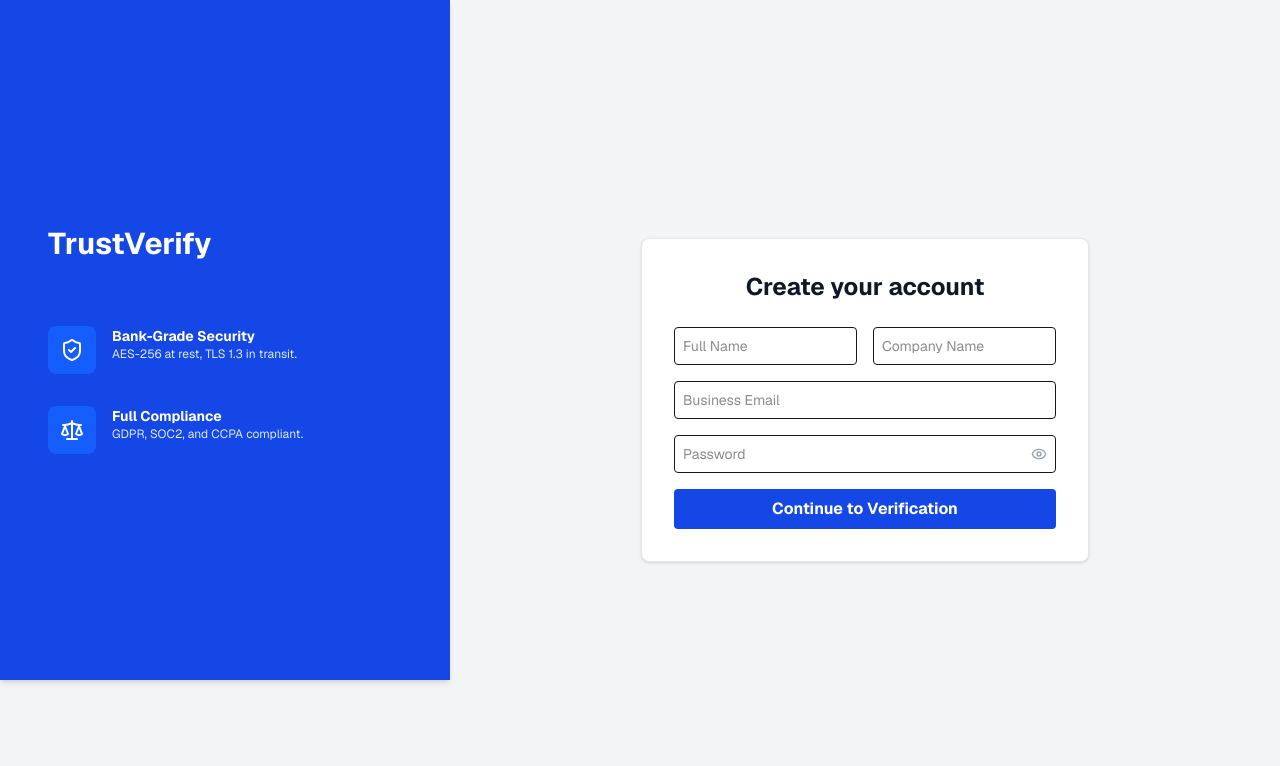
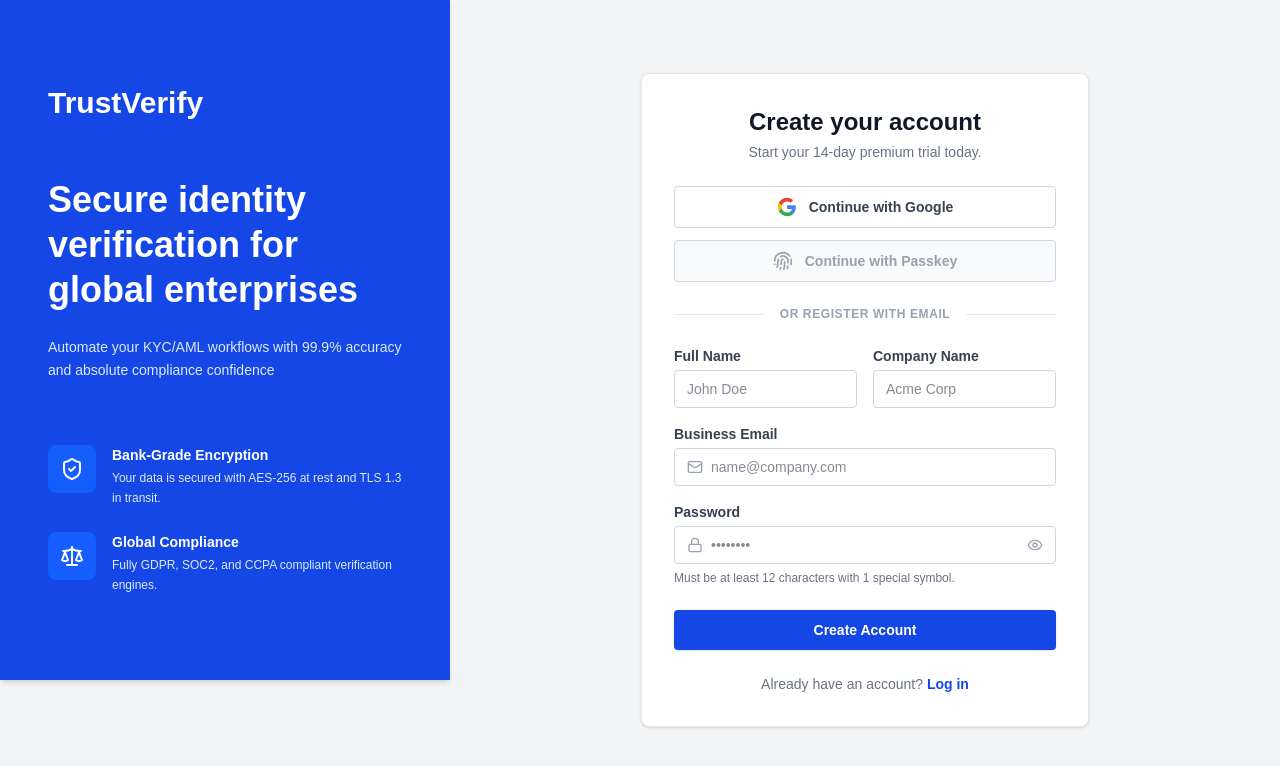
Before and after one commit to Rounatto/kyc, a Next.js app: page /register in a window 1280 px wide. Shown: the top 766 px of the page. Built offline with nearby package versions, Linux system fonts and the light colour scheme.

Commit message:
fixing the register page.tsx

```diff
--- a/app/register/page.tsx
+++ b/app/register/page.tsx
@@ -2,138 +2,163 @@
 
 import { useState } from "react";
 import Link from "next/link";
-import { Mail, Lock, Eye, EyeOff, ShieldCheck, Scale, Loader2, ArrowRight, ArrowLeft } from "lucide-react";
+import { Mail, Lock, Eye, EyeOff, ShieldCheck, Scale, Fingerprint } from "lucide-react";
 import { useRouter } from "next/navigation";
 import { signIn } from "next-auth/react";
 
 export default function Register() {
-    // État du flux (Step-based UI)
-    const [step, setStep] = useState<"REGISTER" | "OTP">("REGISTER");
-
-    // États du formulaire
     const [showPassword, setShowPassword] = useState(false);
     const [password, setPassword] = useState("");
     const [fullName, setFullName] = useState("");
     const [companyName, setCompanyName] = useState("");
     const [email, setEmail] = useState("");
-    const [otpCode, setOtpCode] = useState("");
-
-    // États de contrôle
     const [error, setError] = useState("");
     const [isLoading, setIsLoading] = useState(false);
+
+    const correctLength = password.length >= 12;
+    const hasSpecialChar = /[!@#$%^&*(),.?":{}|<>]/.test(password);
+    const isValid = correctLength && hasSpecialChar;
+
     const router = useRouter();
 
-    // Validation Password
-    const correctLength = password.length >= 12;
-    const hasSpecialChar = /[!@#$%^&*(),.?":{}|<>]/.test(password);
-    const isValidPassword = correctLength && hasSpecialChar;
-
-    // ÉTAPE 1 : Envoi de la demande d'inscription (Génération OTP)
-    const handleRegister = async (e: React.FormEvent) => {
+    const handleSubmit = async (e: React.FormEvent) => {
         e.preventDefault();
         setError("");
-        if (!isValidPassword) return setError("Le mot de passe doit faire 12 caractères et contenir un symbole spécial.");
+
+        if (!isValid) {
+            setError("Veuillez respecter les critères de mot de passe.");
+            return;
+        }
 
         setIsLoading(true);
         try {
-            const response = await fetch("/api/auth/register", {
+            const response = await fetch("/api/register", {
                 method: "POST",
                 headers: { "Content-Type": "application/json" },
                 body: JSON.stringify({ email, password, fullName, companyName }),
             });
+            if (response.ok) {
+                router.push("/login");
+            } else {
                 const data = await response.json();
-
-            if (response.ok) {
-                setStep("OTP"); // Bascule vers la saisie du code
-            } else {
-                setError(data.error || "Une erreur est survenue.");
+                setError(data.error || "Une erreur est survenue lors de l'inscription.");
             }
-        } catch { setError("Serveur indisponible."); }
-        finally { setIsLoading(false); }
+        } catch (err) {
+            setError("Impossible de se connecter au serveur.");
+        } finally {
+            setIsLoading(false);
         }
-
-    // ÉTAPE 2 : Validation OTP et Finalisation Inscription
-    const handleVerify = async (e: React.FormEvent) => {
-        e.preventDefault();
-        setError("");
-        setIsLoading(true);
-        try {
-            const response = await fetch("/api/auth/verify-register", {
-                method: "POST",
-                headers: { "Content-Type": "application/json" },
-                body: JSON.stringify({ email, password, fullName, companyName, otpCode }),
-            });
-            const data = await response.json();
-
-            if (response.ok) {
-                router.push("/login"); // Succès : redirection vers connexion
-            } else {
-                setError(data.error || "Code invalide.");
-            }
-        } catch { setError("Erreur de connexion lors de la vérification."); }
-        finally { setIsLoading(false); }
     }
 
     return (
-        <div className="flex h-screen w-full flex-row bg-gray-100 overflow-hidden font-sans">
-            {/* Colonne Design */}
+        <div className="flex h-screen w-full flex-row bg-gray-100 overflow-hidden">
+            {/* Colonne Bleue */}
             <div className="hidden lg:flex flex-col w-[450px] shrink-0 h-[85%]">
                 <div className="flex flex-col w-full h-full items-start justify-center gap-16 p-12 bg-blue-700 text-white shadow-md overflow-hidden">
-                    <h1 className="font-bold text-white text-3xl">TrustVerify</h1>
-                    <div className="flex flex-col gap-8">
-                        <div className="flex items-start gap-4">
-                            <div className="p-3 bg-blue-600 rounded-lg"><ShieldCheck /></div>
-                            <div><p className="font-bold text-sm">Bank-Grade Security</p><p className="text-xs text-blue-100">AES-256 at rest, TLS 1.3 in transit.</p></div>
+                    <div className="flex flex-col gap-4 xl:gap-6 w-full">
+                        <h1 className="font-bold text-white mb-4 text-3xl">TrustVerify</h1>
+                        <p className="text-4xl leading-tight font-bold mt-4"><b>Secure identity verification for global enterprises</b></p>
+                        <p className="text-sm text-blue-100 leading-relaxed max-w-sm">Automate your KYC/AML workflows with 99.9% accuracy and absolute compliance confidence</p>
                     </div>
-                        <div className="flex items-start gap-4">
-                            <div className="p-3 bg-blue-600 rounded-lg"><Scale /></div>
-                            <div><p className="font-bold text-sm">Full Compliance</p><p className="text-xs text-blue-100">GDPR, SOC2, and CCPA compliant.</p></div>
+                    <div className="flex flex-col gap-4 xl:gap-6 w-full">
+                        <div className="flex flex-row items-start gap-3 xl:gap-4">
+                            <div className="p-3 bg-blue-600 rounded-lg shrink-0 text-xl"><ShieldCheck /></div>
+                            <div className="flex flex-col gap-1">
+                                <p className="flex text-sm font-bold text-white">Bank-Grade Encryption</p>
+                                <p className="flex text-xs text-blue-100 max-w-xs leading-relaxed">Your data is secured with AES-256 at rest and TLS 1.3 in transit.</p>
+                            </div>
+                        </div>
+                        <div className="flex flex-row items-start gap-3 xl:gap-4">
+                            <div className="p-3 bg-blue-600 rounded-lg shrink-0 text-xl"><Scale /></div>
+                            <div className="flex flex-col gap-1">
+                                <p className="flex text-sm font-bold text-white">Global Compliance</p>
+                                <p className="flex text-xs text-blue-100 max-w-xs leading-relaxed">Fully GDPR, SOC2, and CCPA compliant verification engines.</p>
+                            </div>
                         </div>
                     </div>
                 </div>
             </div>
 
-            {/* Formulaire Dynamique */}
-            <div className="flex flex-col items-center justify-center flex-1 h-full p-6">
+            {/* Formulaire */}
+            <div className="flex flex-col items-center justify-center flex-1 h-full p-6 lg:p-8 overflow-y-auto">
                 <div className="flex flex-col w-full max-w-md bg-white rounded-lg border border-gray-200 p-8 shadow-sm">
+                    <div className="mb-6 text-center">
+                        <h2 className="text-2xl font-bold text-gray-900">Create your account</h2>
+                        <p className="text-sm text-gray-500 mt-1">Start your 14-day premium trial today.</p>
+                    </div>
 
-                    {step === "REGISTER" ? (
-                        <>
-                            <h2 className="text-2xl font-bold text-gray-900 mb-6 text-center">Create your account</h2>
+                    <div className="flex flex-col gap-3 mb-6">
+                        <button
+                            type="button"
+                            onClick={() => signIn('google', { callbackUrl: '/dashboard' })}
+                            className="flex items-center justify-center gap-3 w-full border border-gray-300 bg-white text-gray-700 py-2.5 px-4 rounded-sm hover:bg-gray-50 transition-colors text-sm font-bold cursor-pointer"
+                        >
+                            <svg className="w-5 h-5" viewBox="0 0 24 24">
+                                <path fill="#4285F4" d="M22.56 12.25c0-.78-.07-1.53-.2-2.25H12v4.26h5.92c-.26 1.37-1.04 2.53-2.21 3.31v2.77h3.57c2.08-1.92 3.28-4.74 3.28-8.09z" />
+                                <path fill="#34A853" d="M12 23c2.97 0 5.46-.98 7.28-2.66l-3.57-2.77c-.98.66-2.23 1.06-3.71 1.06-2.86 0-5.29-1.93-6.16-4.53H2.18v2.84C3.99 20.53 7.7 23 12 23z" />
+                                <path fill="#FBBC05" d="M5.84 14.09c-.22-.66-.35-1.36-.35-2.09s.13-1.43.35-2.09V7.07H2.18C1.43 8.55 1 10.22 1 12s.43 3.45 1.18 4.93l2.85-2.22.81-.62z" />
+                                <path fill="#EA4335" d="M12 5.38c1.62 0 3.06.56 4.21 1.64l3.15-3.15C17.45 2.09 14.97 1 12 1 7.7 1 3.99 3.47 2.18 7.07l3.66 2.84c.87-2.6 3.3-4.53 6.16-4.53z" />
+                            </svg>
+                            Continue with Google
+                        </button>
+                        <button
+                            type="button"
+                            className="flex items-center justify-center gap-3 w-full border border-gray-300 bg-gray-50 text-gray-400 py-2.5 px-4 rounded-sm text-sm font-bold cursor-not-allowed group relative"
+                        >
+                            <Fingerprint className="w-5 h-5" />
+                            Continue with Passkey
+                            {/* 💡 Tooltip pour expliquer à l'utilisateur */}
+                            <span className="absolute hidden group-hover:block bottom-full mb-2 w-max px-3 py-1 bg-gray-800 text-white text-xs rounded-sm shadow-md">
+                                Set up your Passkey in Settings after registration
+                            </span>
+                        </button>
+                    </div>
+
+                    <div className="flex items-center gap-4 mb-6">
+                        <div className="flex-1 h-[1px] bg-gray-200"></div>
+                        <p className="text-xs text-gray-400 font-bold uppercase tracking-wider">Or register with email</p>
+                        <div className="flex-1 h-[1px] bg-gray-200"></div>
+                    </div>
+
                     {error && <div className="p-3 mb-4 text-sm text-red-600 bg-red-50 border border-red-200 rounded-sm">{error}</div>}
-                            <form onSubmit={handleRegister} className="flex flex-col gap-4">
-                                <div className="flex gap-4">
-                                    <input className="w-full border p-2 text-sm rounded-sm focus:border-blue-500 outline-none" placeholder="Full Name" value={fullName} onChange={(e) => setFullName(e.target.value)} required />
-                                    <input className="w-full border p-2 text-sm rounded-sm focus:border-blue-500 outline-none" placeholder="Company Name" value={companyName} onChange={(e) => setCompanyName(e.target.value)} required />
+
+                    <form onSubmit={handleSubmit} className="flex flex-col gap-4">
+                        <div className="flex flex-row gap-4">
+                            <div className="flex flex-col flex-1">
+                                <label className="text-sm font-bold text-gray-700 mb-1">Full Name</label>
+                                <input type="text" placeholder="John Doe" className="w-full border border-gray-300 rounded-sm py-2 px-3 text-sm outline-none text-gray-900 focus:border-blue-500 transition-colors" value={fullName} onChange={(e) => setFullName(e.target.value)} required/>
                             </div>
-                                <input type="email" className="w-full border p-2 text-sm rounded-sm focus:border-blue-500 outline-none" placeholder="Business Email" value={email} onChange={(e) => setEmail(e.target.value)} required />
-                                <div className="relative border p-2 rounded-sm flex items-center focus-within:border-blue-500">
-                                    <input type={showPassword ? "text" : "password"} className="w-full text-sm outline-none" placeholder="Password" value={password} onChange={(e) => setPassword(e.target.value)} required />
-                                    <span onClick={() => setShowPassword(!showPassword)} className="cursor-pointer text-gray-400 hover:text-gray-600">
+                            <div className="flex flex-col flex-1">
+                                <label className="text-sm font-bold text-gray-700 mb-1">Company Name</label>
+                                <input type="text" placeholder="Acme Corp" className="w-full border border-gray-300 rounded-sm py-2 px-3 text-sm outline-none text-gray-900 focus:border-blue-500 transition-colors" value={companyName} onChange={(e) => setCompanyName(e.target.value)} required/>
+                            </div>
+                        </div>
+                        <div className="flex flex-col">
+                            <label className="text-sm font-bold text-gray-700 mb-1">Business Email</label>
+                            <div className="flex items-center gap-2 w-full border border-gray-300 rounded-sm py-2 px-3 focus-within:border-blue-500 transition-colors bg-white">
+                                <Mail className="w-4 h-4 text-gray-400 shrink-0"/>
+                                <input type="email" placeholder="name@company.com" className="w-full outline-none text-sm text-gray-900 bg-transparent" value={email} onChange={(e) => setEmail(e.target.value)} required/>
+                            </div>
+                        </div>
+                        <div className="flex flex-col">
+                            <label className="text-sm font-bold text-gray-700 mb-1">Password</label>
+                            <div className="flex items-center gap-2 w-full border border-gray-300 rounded-sm py-2 px-3 focus-within:border-blue-500 transition-colors bg-white">
+                                <Lock className="w-4 h-4 text-gray-400 shrink-0" />
+                                <input type={showPassword ? "text" : "password"} placeholder="••••••••" className="w-full outline-none text-sm text-gray-900 bg-transparent" value={password} onChange={(e) => setPassword(e.target.value)} required/>
+                                <span className="text-gray-400 cursor-pointer hover:text-gray-600 transition-colors" onClick={() => setShowPassword(!showPassword)}>
                                     {showPassword ? <EyeOff className="w-4 h-4"/> : <Eye className="w-4 h-4"/>}
                                 </span>
                             </div>
-                                <button disabled={isLoading} className="w-full bg-blue-700 text-white py-2 font-bold rounded-sm hover:bg-blue-800 transition-colors flex justify-center items-center" type="submit">
-                                    {isLoading ? <Loader2 className="animate-spin"/> : "Continue to Verification"}
+                            <p className={`text-xs font-medium mt-1.5 transition-colors ${password.length === 0 ? "text-gray-500" : isValid ? "text-green-600" : "text-red-500"}`}>
+                                Must be at least 12 characters with 1 special symbol.
+                            </p>
+                        </div>
+                        <button disabled={isLoading} className="w-full bg-blue-700 text-white py-2.5 px-4 rounded-sm hover:bg-blue-800 transition-colors text-sm font-bold mt-2 shadow-sm disabled:opacity-70 flex justify-center items-center" type="submit">
+                            {isLoading ? "Creating Account..." : "Create Account"}
                         </button>
+
+                        <p className="text-sm text-gray-500 text-center mt-2 font-medium">Already have an account? <Link href="/login" className="text-blue-700 hover:underline font-bold">Log in</Link></p>
                     </form>
-                        </>
-                    ) : (
-                        <>
-                            <div className="flex items-center gap-2 mb-6 cursor-pointer text-gray-500 hover:text-gray-800" onClick={() => setStep("REGISTER")}>
-                                <ArrowLeft className="w-4 h-4" /> <span className="text-xs font-bold uppercase tracking-wider">Back</span>
-                            </div>
-                            <h2 className="text-2xl font-bold text-gray-900 mb-2 text-center">Verification Required</h2>
-                            <p className="text-sm text-gray-500 mb-6 text-center">We've sent a 6-digit code to <strong className="text-gray-900">{email}</strong>.</p>
-                            {error && <div className="p-3 mb-4 text-sm text-red-600 bg-red-50 border border-red-200 rounded-sm">{error}</div>}
-                            <form onSubmit={handleVerify} className="flex flex-col gap-4">
-                                <input maxLength={6} className="w-full border p-4 text-center text-3xl tracking-[0.5em] font-bold rounded-sm focus:border-blue-500 outline-none" placeholder="000000" value={otpCode} onChange={(e) => setOtpCode(e.target.value.replace(/\D/g, ''))} required />
-                                <button disabled={isLoading} className="w-full bg-green-600 text-white py-3 font-bold rounded-sm hover:bg-green-700 transition-colors flex justify-center gap-2" type="submit">
-                                    {isLoading ? <Loader2 className="animate-spin"/> : <>Verify & Create Account <ArrowRight className="w-5 h-5"/></>}
-                                </button>
-                            </form>
-                        </>
-                    )}
                 </div>
             </div>
         </div>
```
Lines whose indentation alone changed are shown as unchanged.
